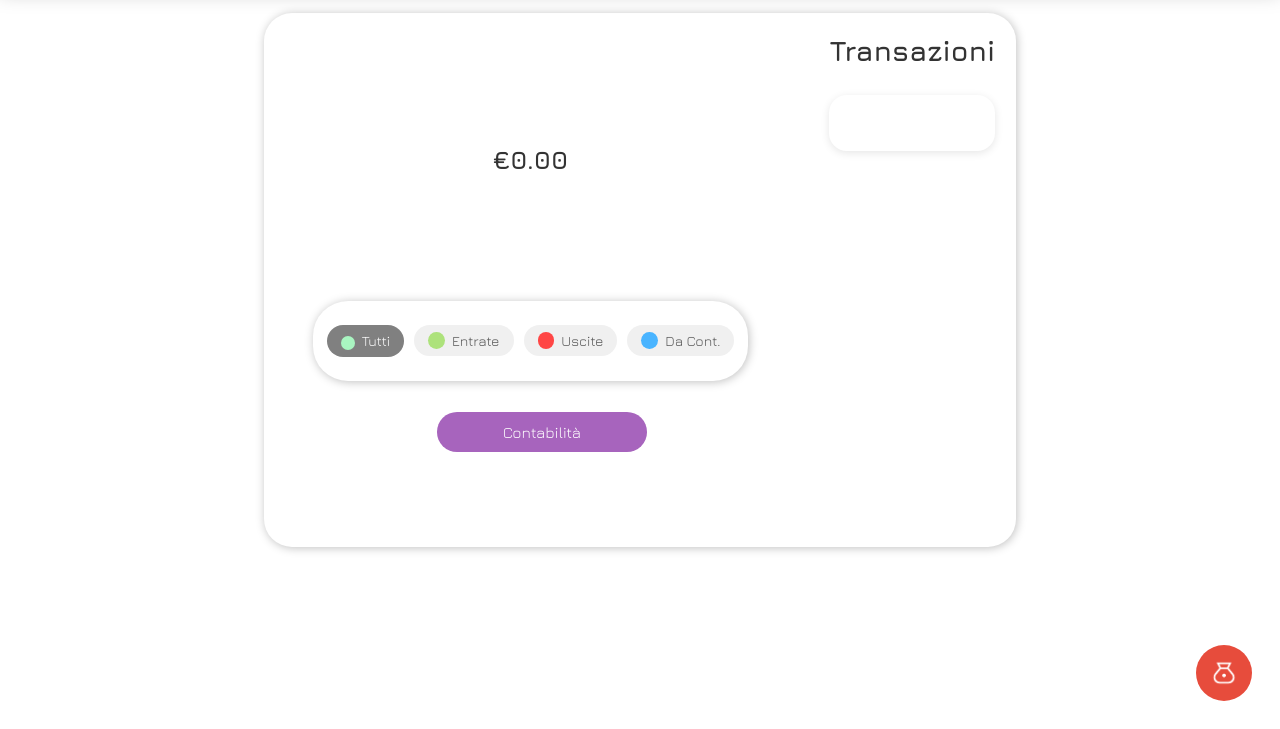
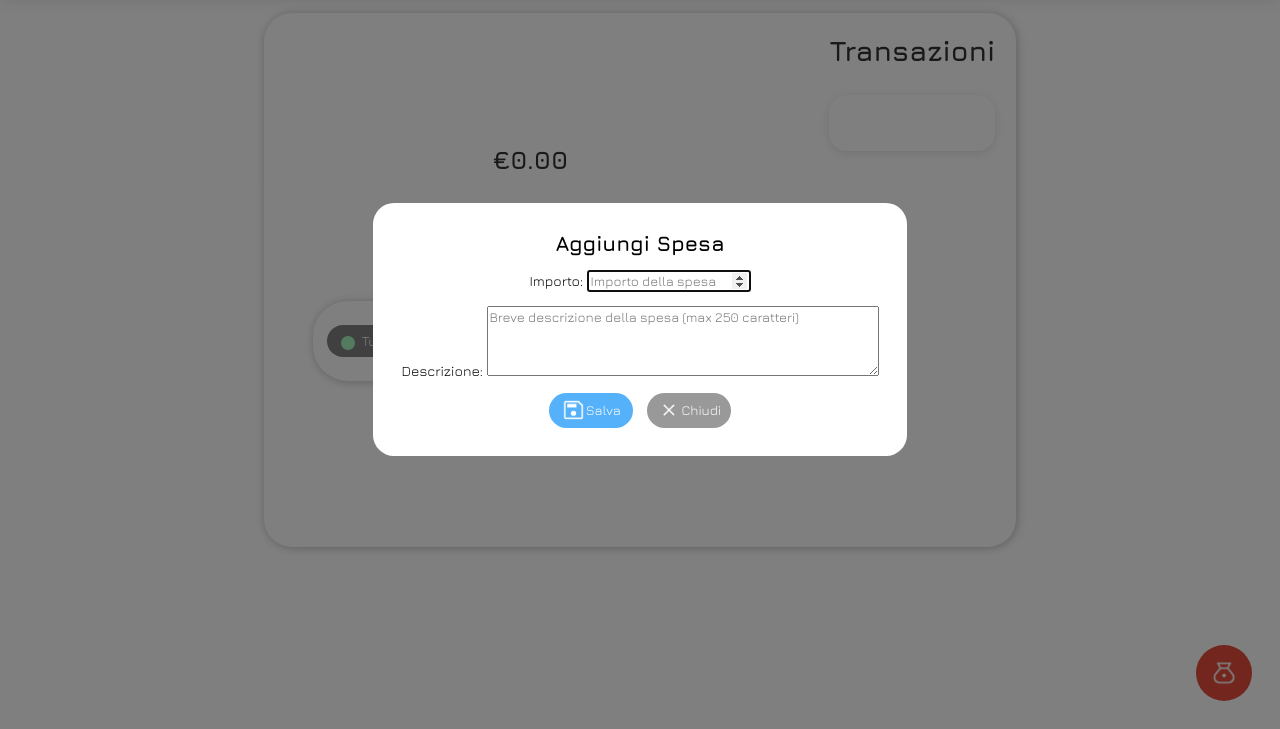
Before and after one commit to AntonioFMultari/Innuma, a plain HTML site: page bilancioEU.html in a window 1280 px wide. Both pictures are taken after a click on the button 1224 px from the left and 744 px from the top of the page. Shown: the part 71-800 px from the top of the page. Drawn offline with nearby package versions, Linux system fonts and the light colour scheme; no server answers.

Commit message:
EU now has the spese button active

```diff
--- a/bilancioEU.html
+++ b/bilancioEU.html
@@ -127,6 +127,50 @@
       </button>
     </div>
 
+    <!--Modale aggiunta Spese Bilancio-->
+    <dialog id="modal-spesa">
+      <form method="dialog" id="formDialog">
+        <h2 id="h2Dialog">Aggiungi Spesa</h2>
+        <label>
+          Importo:
+          <input
+            id="importo-spesa"
+            name="importo-spesa"
+            type="number"
+            step="0.05"
+            placeholder="Importo della spesa"
+            required
+          />
+        </label>
+        <label id="label-descrizione-spesa">
+          Descrizione:
+          <textarea
+            id="descrizione-spesa"
+            name="descrizione-spesa"
+            rows="4"
+            cols="50"
+            placeholder="Breve descrizione della spesa (max 250 caratteri)"
+            maxlength="250"
+          ></textarea>
+        </label>
+        <menu id="menuDialog">
+          <button id="salva-spesa" value="default">
+            <img
+              id="imgPopupEvent"
+              src="./assets/salva.png"
+              alt="Bottone salva spesa"
+            />Salva
+          </button>
+          <button id="chiudi-modal-spesa" value="cancel" type="button">
+            <img
+              id="imgPopupEvent"
+              src="./assets/chiudi.png"
+              alt="Bottone chiudi spesa"
+            />Chiudi
+          </button>
+        </menu>
+      </form>
+    </dialog>
 
   </body>
 </html>
--- a/spese.js
+++ b/spese.js
@@ -1,4 +1,5 @@
 const btnSpesa = [...document.querySelectorAll(".btnAggiungiSpese")];
+console.log(btnSpesa);
 const modal = document.getElementById("modal-spesa");
 const chiudi = document.getElementById("chiudi-modal-spesa");
 const salva = document.getElementById("salva-spesa");
@@ -7,6 +8,7 @@ const descrizioneInput = document.getElementById("descrizione-spesa");
 
 btnSpesa.forEach((btn) => {
   btn.addEventListener("click", function () {
+    console.log(importInput, descrizioneInput)
     if (importInput && descrizioneInput) {
       modal.showModal();
       importInput.value = "";
```
Also changed, not shown: bilancio.html (+1 -0 lines).
